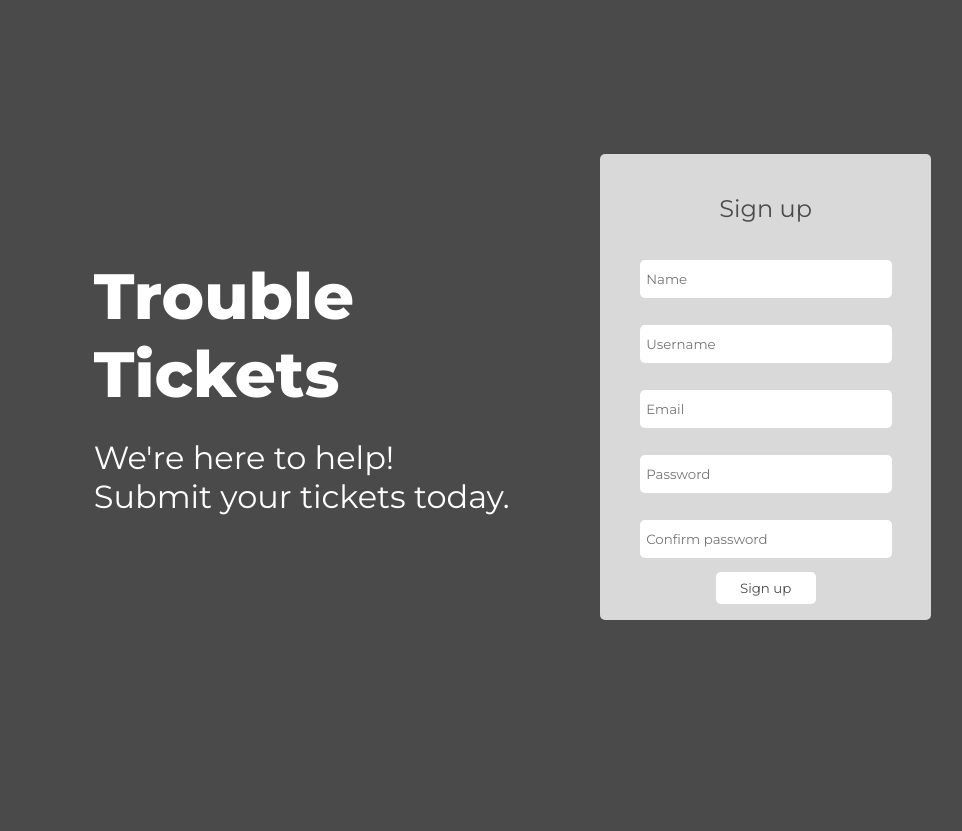
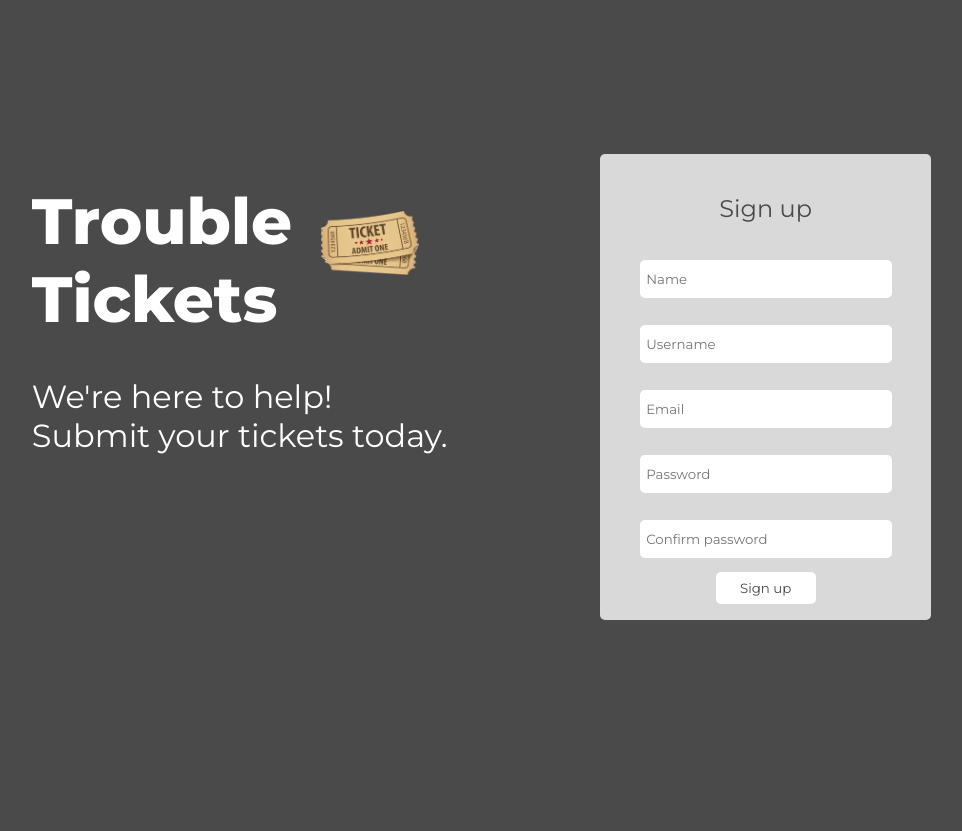
Before and after one commit to coutinho21/ltw_proj, a PHP site: page /register.html in a window 1280 px wide. Shown: the top 831 px of the page, without its empty margins (189-1151 px from the left). Run offline with PHP 8.4, Linux system fonts and the light colour scheme.

Commit message:
login page and signup page style already implemented

```diff
--- a/css/styles.css
+++ b/css/styles.css
@@ -42,12 +42,13 @@
     font-size: 2em;
     font-weight: 200;
     margin: 1vw;
+    margin-top: 2vw;
     grid-column: 1 / 3;
 }
 
 .main > .main-text > img {
-    width: 30%;
-    margin: 3vw .5vw;
+    width: 35%;
+    margin: 2vw 1vw 2vw 0;
     padding: 1em;
     grid-column: 2 / 3;
     grid-row: 1 / 2;
@@ -61,6 +62,7 @@
     align-items: center;
     justify-content: space-between;
     grid-column: 3 / -1;
+    grid-row: 1 / -1;
     background-color: #D9D9D9;
     color: #4A4A4A;
     border-radius: 5px;
--- a/register.html
+++ b/register.html
@@ -12,6 +12,7 @@
             <div class="main-text">
                 <a href="index.html">Trouble<br/>Tickets</a>
                 <h2>We're here to help!<br/>Submit your tickets today.</h2>
+                <img src="icons/ticket.png" alt="">
             </div>
             <form action="ticket.php" method="post">
                 <p>Sign up</p>
```
